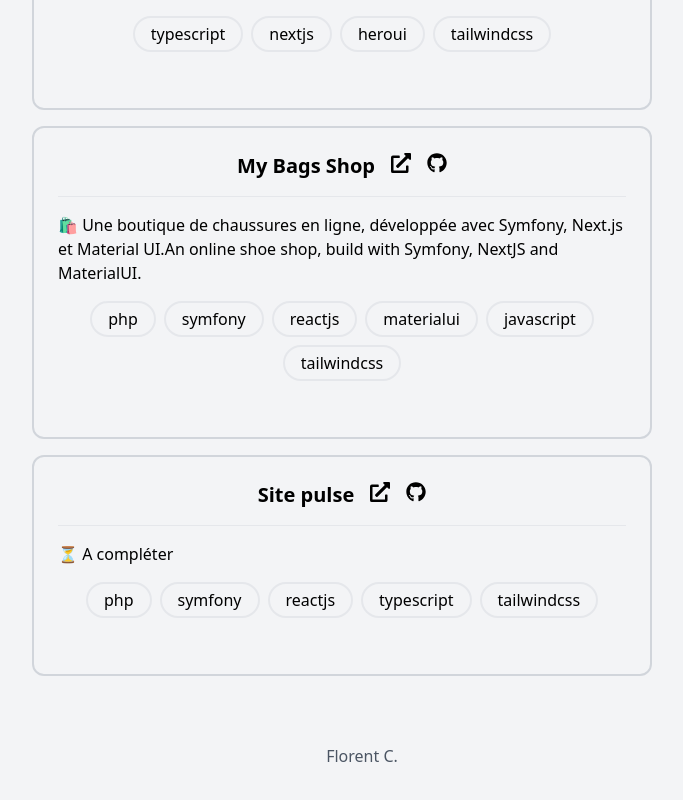
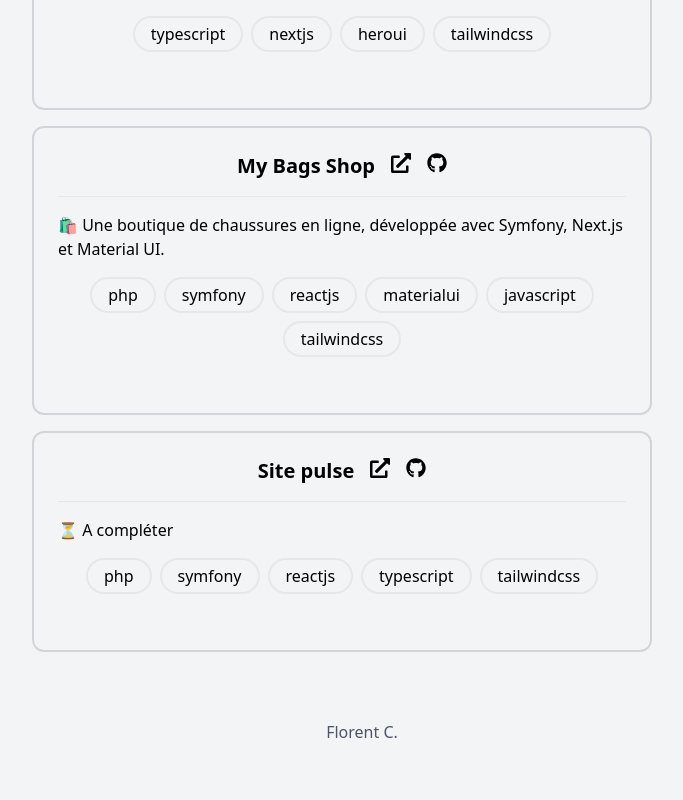
Before and after one commit to florentcussatlegras/fc-portfolio, a React (Create React App) app: page / in a window 1280 px wide. Shown: the part 1935-2735 px from the top of the page, without its empty margins (298-981 px from the left). Built offline with nearby package versions, Linux system fonts and the light colour scheme; some icons are missing.

Commit message:
fix description my bags shop

```diff
--- a/src/assets/data_fr.js
+++ b/src/assets/data_fr.js
@@ -84,7 +84,7 @@ const data = {
     {
       title: "My Bags Shop",
       description:
-        "🛍️ Une boutique de chaussures en ligne, développée avec Symfony, Next.js et Material UI.An online shoe shop, build with Symfony, NextJS and MaterialUI.",
+        "🛍️ Une boutique de chaussures en ligne, développée avec Symfony, Next.js et Material UI.",
       tags: [
         "php",
         "symfony",
```
